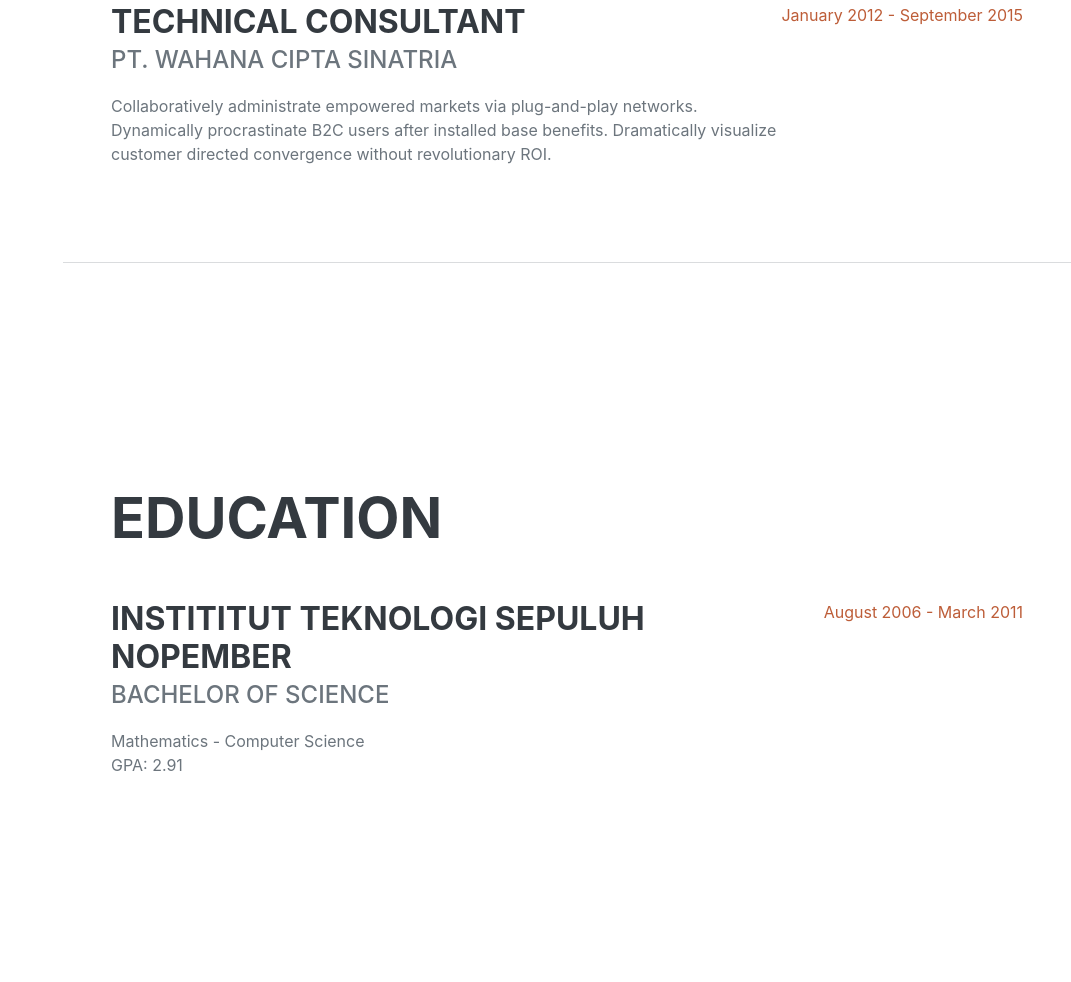
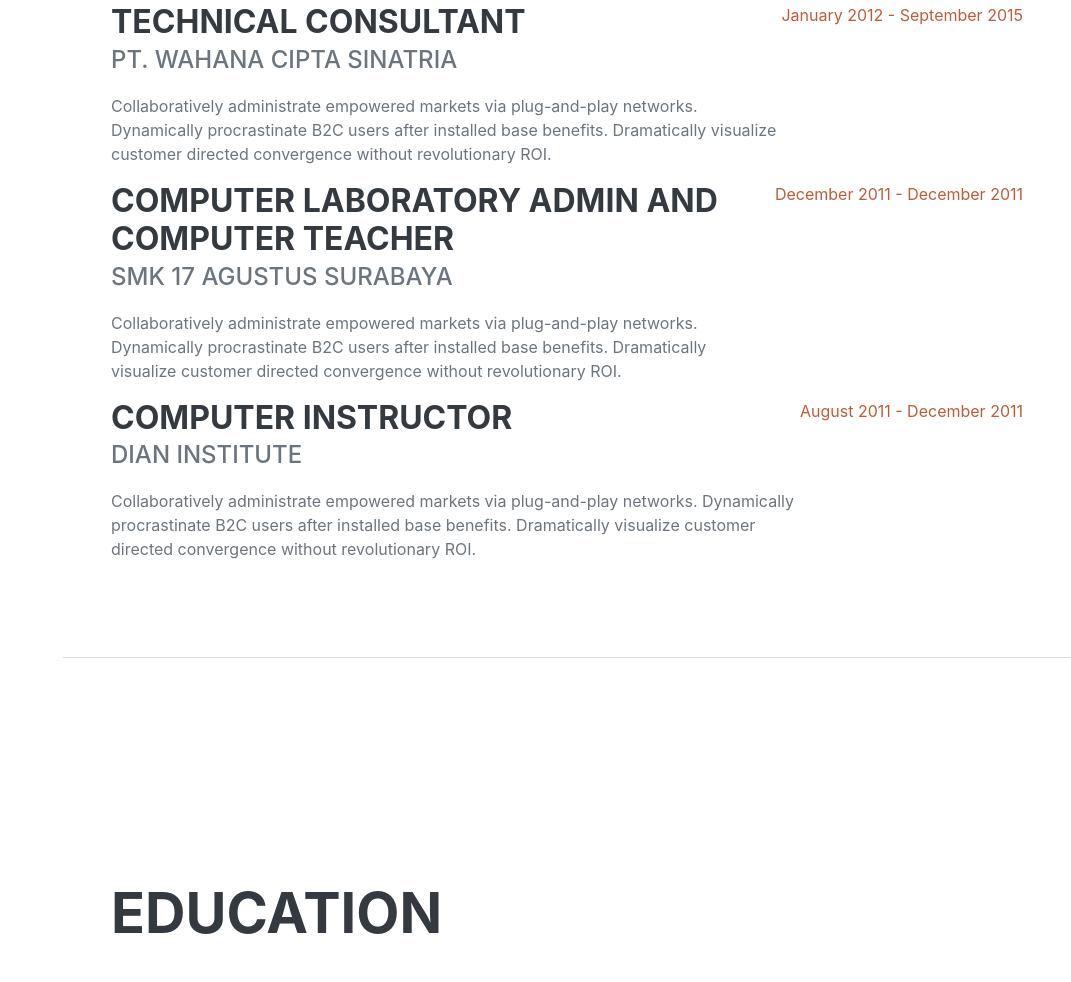
Before and after one commit to andikmabrur/andikmabrur.github.io, a plain HTML site: page index.html in a window 1280 px wide. Shown: the part 1744-2726 px from the top of the page, without its empty margins (209-1280 px from the left). Drawn offline with nearby package versions, Linux system fonts and the light colour scheme; a web font is replaced by a local one.

Commit message:
Update index.html

```diff
--- a/index.html
+++ b/index.html
@@ -92,6 +92,22 @@
                             <p>Collaboratively administrate empowered markets via plug-and-play networks. Dynamically procrastinate B2C users after installed base benefits. Dramatically visualize customer directed convergence without revolutionary ROI.</p>
                         </div>
                         <div class="flex-shrink-0"><span class="text-primary">January 2012 - September 2015</span></div>
+                    </div>
+                    <div class="d-flex flex-column flex-md-row justify-content-between">
+                        <div class="flex-grow-1">
+                            <h3 class="mb-0">Computer Laboratory Admin and Computer Teacher</h3>
+                            <div class="subheading mb-3">SMK 17 Agustus Surabaya</div>
+                            <p>Collaboratively administrate empowered markets via plug-and-play networks. Dynamically procrastinate B2C users after installed base benefits. Dramatically visualize customer directed convergence without revolutionary ROI.</p>
+                        </div>
+                        <div class="flex-shrink-0"><span class="text-primary">December 2011 - December 2011</span></div>
+                    </div>
+                    <div class="d-flex flex-column flex-md-row justify-content-between">
+                        <div class="flex-grow-1">
+                            <h3 class="mb-0">Computer Instructor</h3>
+                            <div class="subheading mb-3">Dian Institute</div>
+                            <p>Collaboratively administrate empowered markets via plug-and-play networks. Dynamically procrastinate B2C users after installed base benefits. Dramatically visualize customer directed convergence without revolutionary ROI.</p>
+                        </div>
+                        <div class="flex-shrink-0"><span class="text-primary">August 2011 - December 2011</span></div>
                     </div>
                 </div>
             </section>
```
